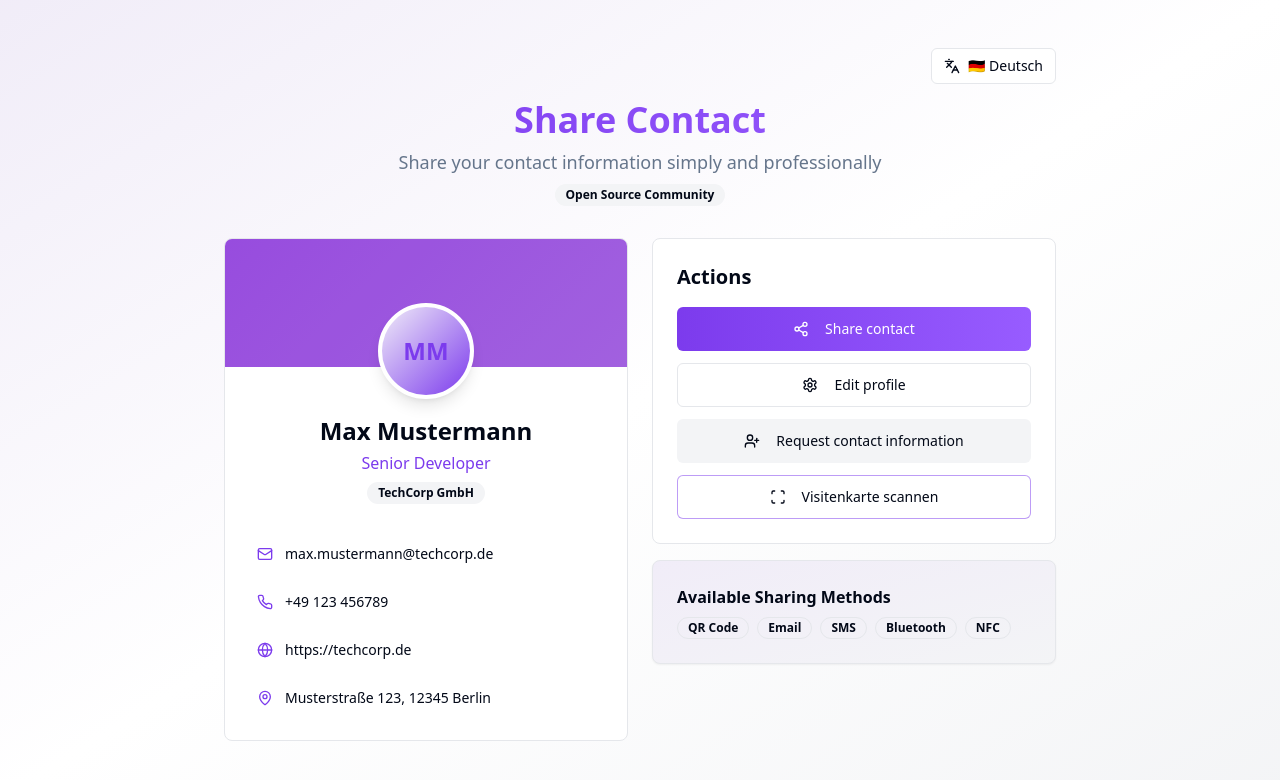
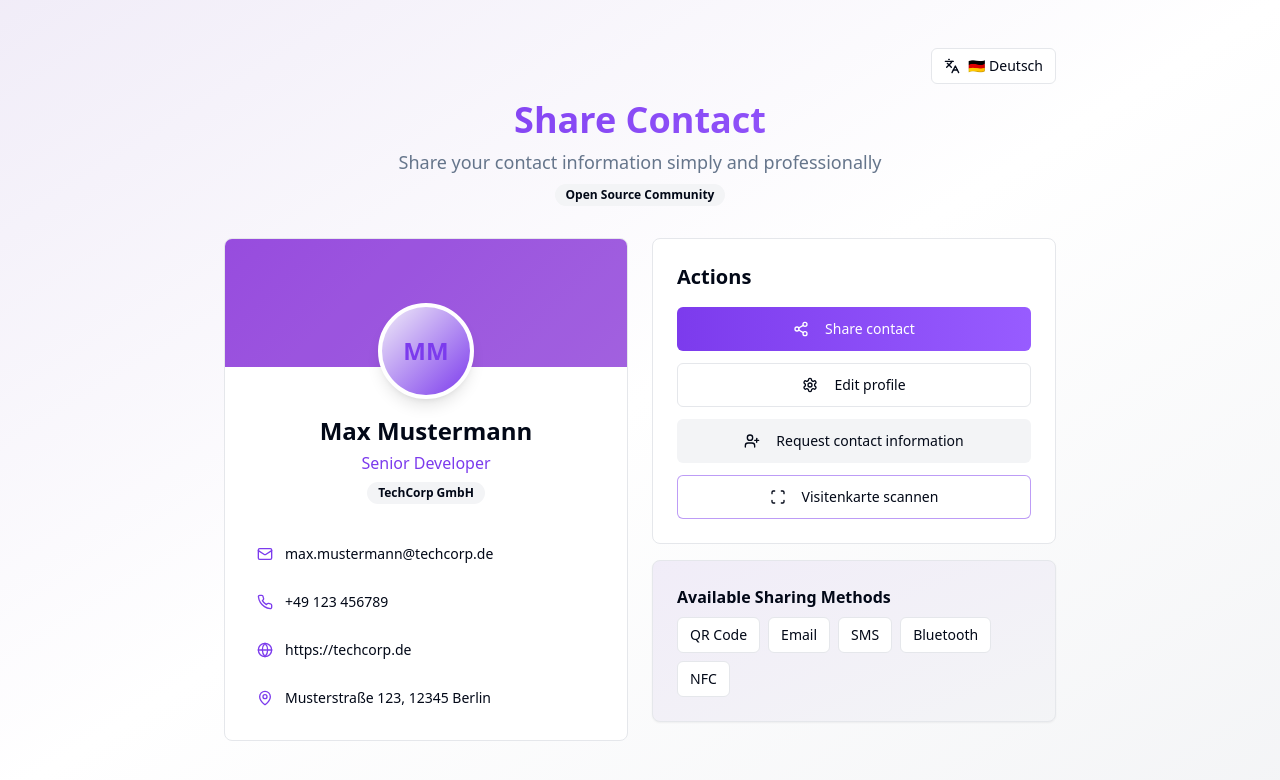
Before and after one commit to renefichtmueller/qr-code-contact, a React (Vite) app: page / in a window 1280 px wide. Shown: the top 780 px of the page. Built offline with nearby package versions, Linux system fonts and the light colour scheme.

Commit message:
Fix sharing methods

```diff
--- a/src/pages/Index.tsx
+++ b/src/pages/Index.tsx
@@ -172,11 +172,11 @@ const Index = () => {
             <Card className="p-6 bg-gradient-to-br from-primary-soft to-secondary">
               <h4 className="font-semibold mb-2">{t('sharing.title')}</h4>
               <div className="flex flex-wrap gap-2">
-                <Badge variant="outline">{t('sharing.methods.qrCode')}</Badge>
-                <Badge variant="outline">{t('sharing.methods.email')}</Badge>
-                <Badge variant="outline">{t('sharing.methods.sms')}</Badge>
-                <Badge variant="outline">{t('sharing.methods.bluetooth')}</Badge>
-                <Badge variant="outline">{t('sharing.methods.nfc')}</Badge>
+                <Button variant="outline" size="sm" onClick={() => setShowSharing(true)}>{t('sharing.methods.qrCode')}</Button>
+                <Button variant="outline" size="sm" onClick={() => setShowSharing(true)}>{t('sharing.methods.email')}</Button>
+                <Button variant="outline" size="sm" onClick={() => setShowSharing(true)}>{t('sharing.methods.sms')}</Button>
+                <Button variant="outline" size="sm" onClick={() => setShowSharing(true)}>{t('sharing.methods.bluetooth')}</Button>
+                <Button variant="outline" size="sm" onClick={() => setShowSharing(true)}>{t('sharing.methods.nfc')}</Button>
               </div>
             </Card>
           </div>
--- a/src/pages/Mobile.tsx
+++ b/src/pages/Mobile.tsx
@@ -161,11 +161,11 @@ const Mobile = () => {
               <Card className="p-4 bg-gradient-to-br from-primary-soft to-secondary">
                 <h4 className="font-semibold mb-2 text-sm">{t('sharing.title')}</h4>
                 <div className="flex flex-wrap gap-1.5">
-                  <Badge variant="outline" className="text-xs">{t('sharing.methods.qrCode')}</Badge>
-                  <Badge variant="outline" className="text-xs">{t('sharing.methods.email')}</Badge>
-                  <Badge variant="outline" className="text-xs">{t('sharing.methods.sms')}</Badge>
-                  <Badge variant="outline" className="text-xs">{t('sharing.methods.bluetooth')}</Badge>
-                  <Badge variant="outline" className="text-xs">{t('sharing.methods.nfc')}</Badge>
+                  <Button variant="outline" size="sm" onClick={() => setShowSharing(true)} className="text-xs">{t('sharing.methods.qrCode')}</Button>
+                  <Button variant="outline" size="sm" onClick={() => setShowSharing(true)} className="text-xs">{t('sharing.methods.email')}</Button>
+                  <Button variant="outline" size="sm" onClick={() => setShowSharing(true)} className="text-xs">{t('sharing.methods.sms')}</Button>
+                  <Button variant="outline" size="sm" onClick={() => setShowSharing(true)} className="text-xs">{t('sharing.methods.bluetooth')}</Button>
+                  <Button variant="outline" size="sm" onClick={() => setShowSharing(true)} className="text-xs">{t('sharing.methods.nfc')}</Button>
                 </div>
               </Card>
             </TabsContent>
```
